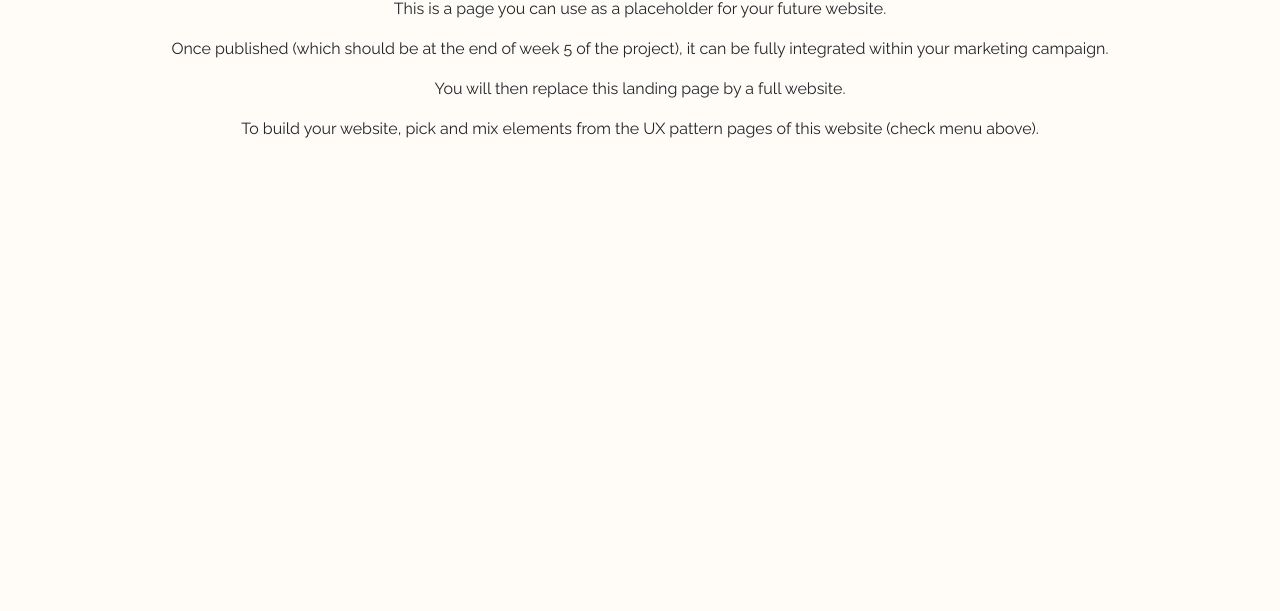
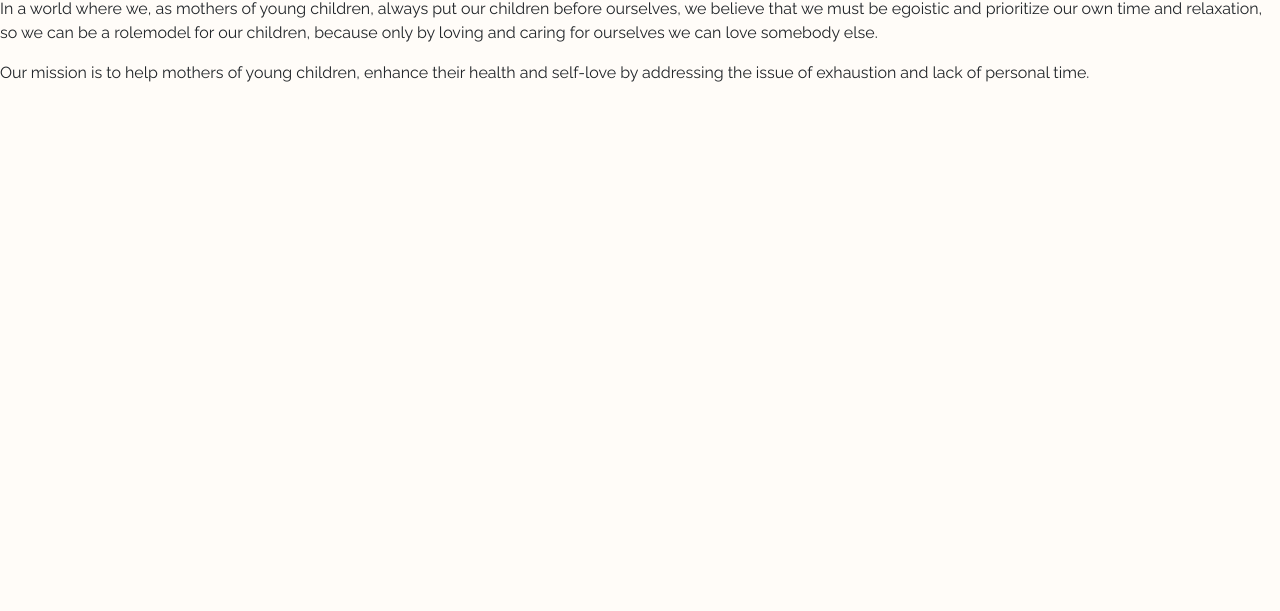
Before and after one commit to zoehussaarts/prj4-2223-class8-group3-website, a plain HTML site: page index.html in a window 1280 px wide. Shown: the part 189-800 px from the top of the page. Drawn offline with nearby package versions, Linux system fonts and the light colour scheme.

Commit message:
Added text

```diff
--- a/index.html
+++ b/index.html
@@ -71,12 +71,10 @@
     <!-- Start of main placeholder in landing page -->
     <main class="h-200 d-flex flex-column justify-content-center align-items-center"> <img src="../../../Downloads/Logo mamame.png" width="150" alt="Logo"/>
       <h1>MamaMe</h1>
-
-      <div class="container text-center">
-        <p>This is a page you can use as a placeholder for your future website.</p>
-        <p>Once published (which should be at the end of week 5 of the project), it can be fully integrated within your marketing campaign.</p>
-        <p>You will then replace this landing page by a full website.</p>
-        <p>To build your website, pick and mix elements from the UX pattern pages of this website (check menu above).</p>
+		<div id="body-text">
+        <p>
+In a world where we, as mothers of young children, always put our children before ourselves, we believe that we must be egoistic and prioritize our own time and relaxation, so we can be a rolemodel for our children, because only by loving and caring for ourselves we can love somebody else.</p>
+			<p>Our mission is to help mothers of young children, enhance their health and self-love by addressing the issue of exhaustion and lack of personal time.</p>
       </div>
     </main>
     <!-- End of main placeholder -->
```
